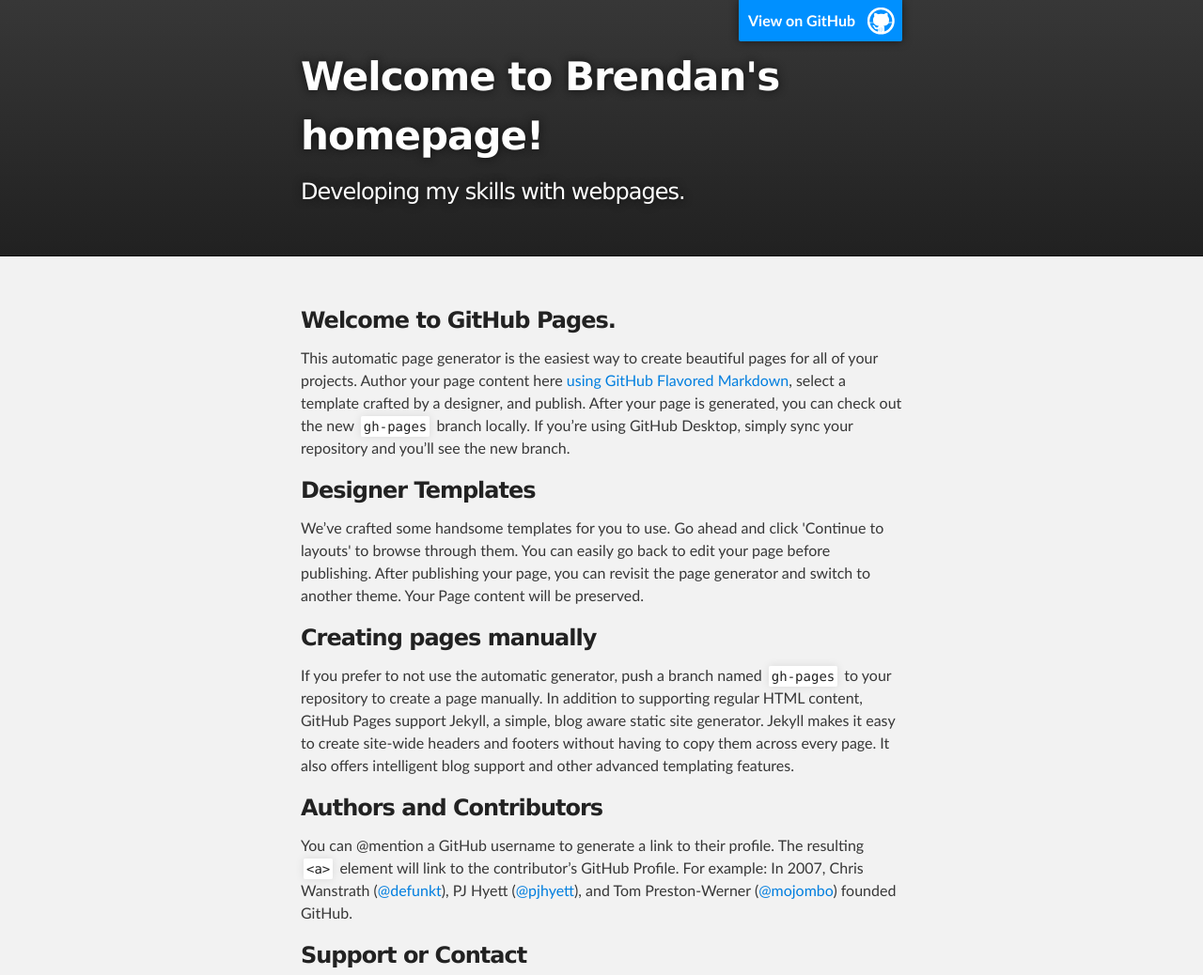
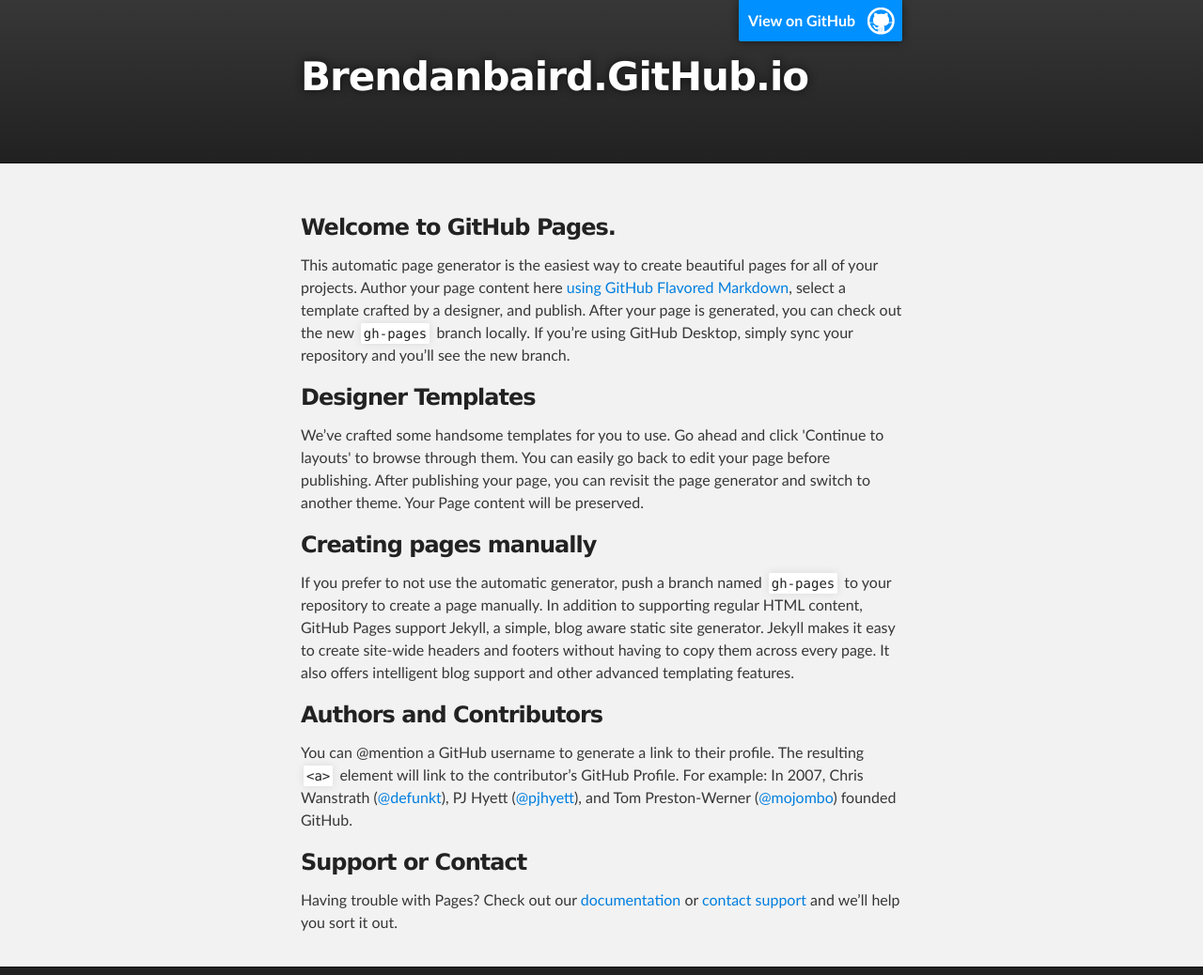
Before and after one commit to brendanbaird/brendanbaird.github.io, a plain HTML site: page index.html in a window 1280 px wide. Shown: the top 1038 px of the page at 94% size. Drawn offline with Linux system fonts and the light colour scheme.

```diff
--- a/index.html
+++ b/index.html
@@ -8,7 +8,7 @@
 
     <link rel="stylesheet" type="text/css" media="screen" href="stylesheets/stylesheet.css">
 
-    <title>Brendanbaird.Github.io</title>
+    <title>Brendanbaird.GitHub.io</title>
   </head>
 
   <body>
@@ -18,8 +18,8 @@
         <header class="inner">
           <a id="forkme_banner" href="https://github.com/brendanbaird">View on GitHub</a>
 
-          <h1 id="project_title">Welcome to Brendan's homepage!</h1>
-          <h2 id="project_tagline">Developing my skills with webpages.</h2>
+          <h1 id="project_title">Brendanbaird.GitHub.io</h1>
+          <h2 id="project_tagline"></h2>
 
         </header>
     </div>
```
